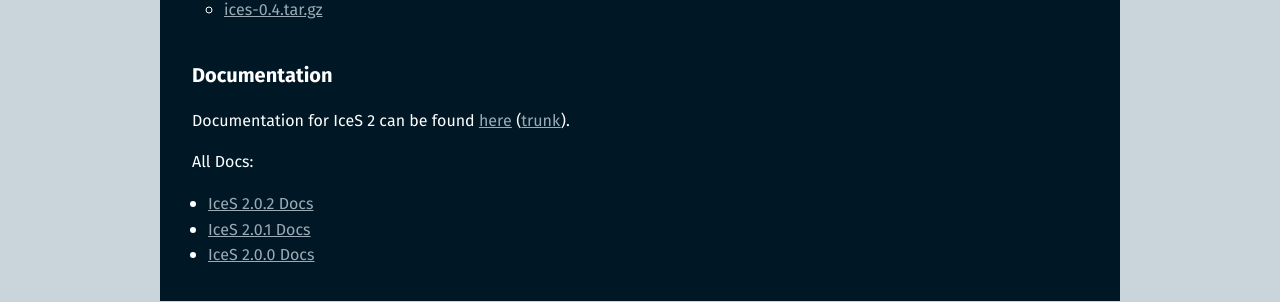
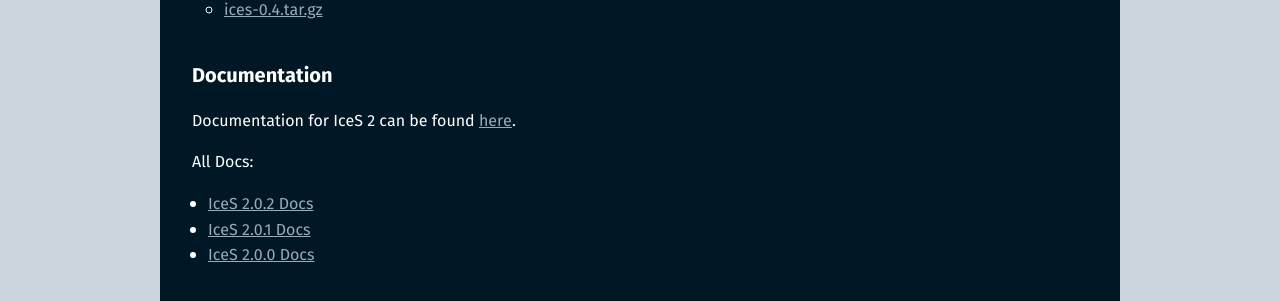
Before and after one commit to barionleg/Xipho, a Jekyll site: the page built from ices/index.md, in a window 1280 px wide. Shown: the part 925-1227 px from the top of the page. Built offline with Jekyll 4.4.1, drawn with Linux system fonts in a browser that asks for light colours.

Commit message:
Removed not working ices trunk docs link for now

```diff
--- a/ices/index.md
+++ b/ices/index.md
@@ -30,7 +30,7 @@ For MP3 support you may want to take a look at IceS 0.x.
 
 ## Documentation
 
-Documentation for IceS 2 can be found [here](docs/ices-2.0.2/) ([trunk](docs/ices-trunk/)).
+Documentation for IceS 2 can be found [here](docs/ices-2.0.2/).
 
 All Docs:
 {% for doc in docs reversed %}
```
